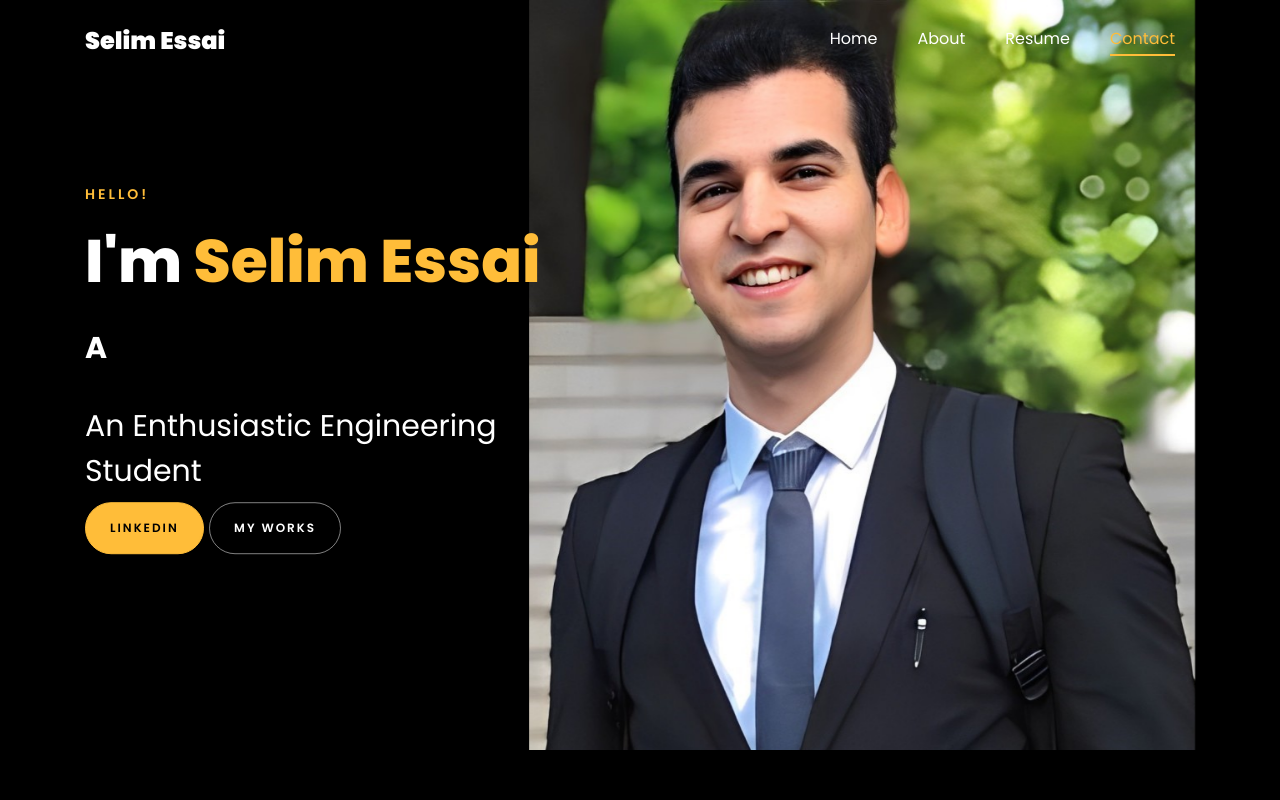
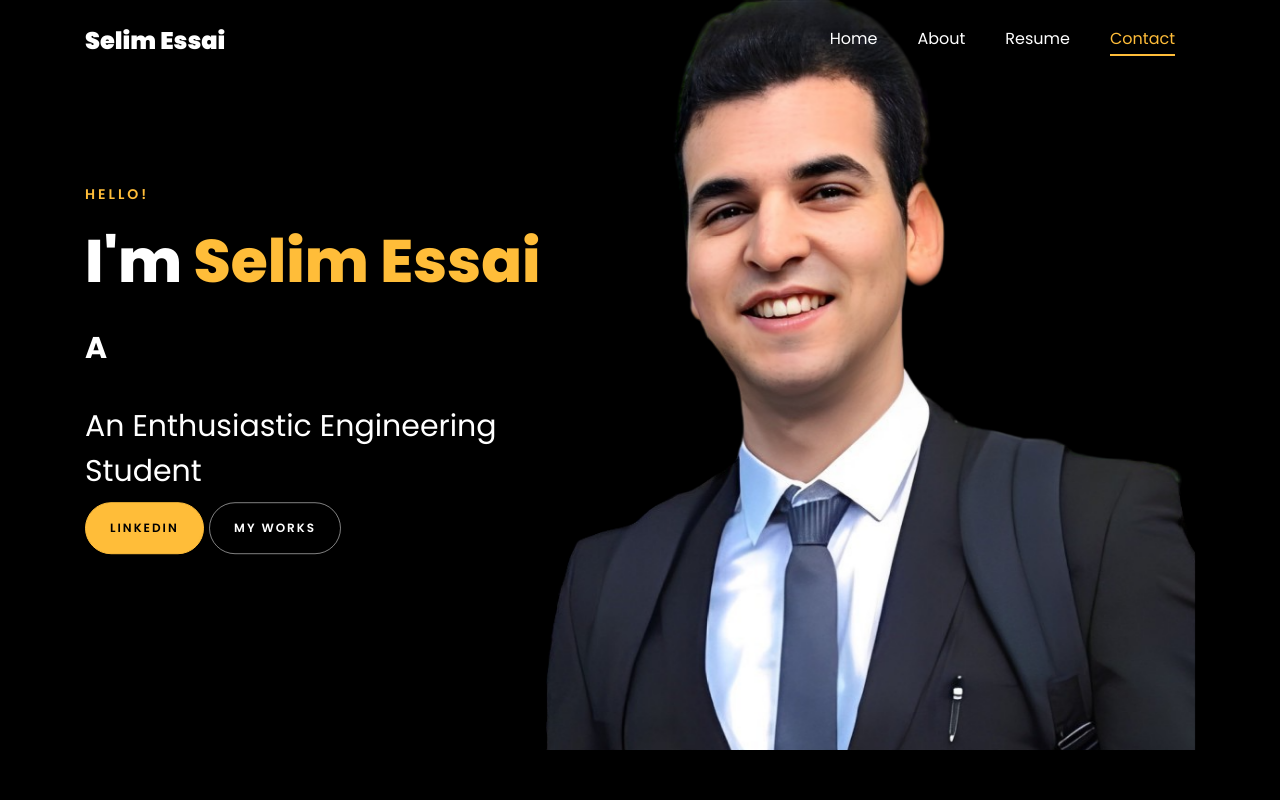
Before and after one commit to SelimMiles/SelimMiles.github.io, a plain HTML site: page index.html in a window 1280 px wide. Shown: the top 800 px of the page. Drawn offline with Linux system fonts and the light colour scheme; files whose address does not match are found by name.

Commit message:
Update index.html

```diff
--- a/index.html
+++ b/index.html
@@ -141,7 +141,7 @@
             <div class="overlay"></div>
             <div class="container">
                 <div class="row d-md-flex no-gutters slider-text align-items-end justify-content-end" data-scrollax-parent="true">
-                    <div class="one-third js-fullheight order-md-last img" style="background-image:url('images/SelimEssai22.png'); background-size: cover; background-position: center;">
+                    <div class="one-third js-fullheight order-md-last img" style="background-image:url('images/SelimEssai33.png'); background-size: cover; background-position: center;">
                         <div class="overlay"></div>
                     </div>
                     <div class="one-forth d-flex align-items-center ftco-animate" data-scrollax="properties: { translateY: '70%' }">
```
